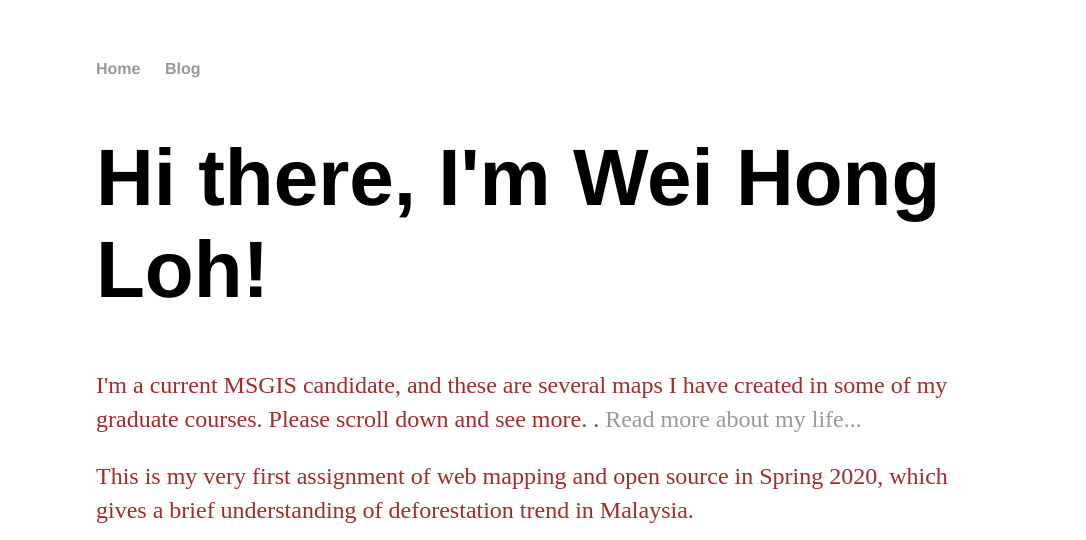
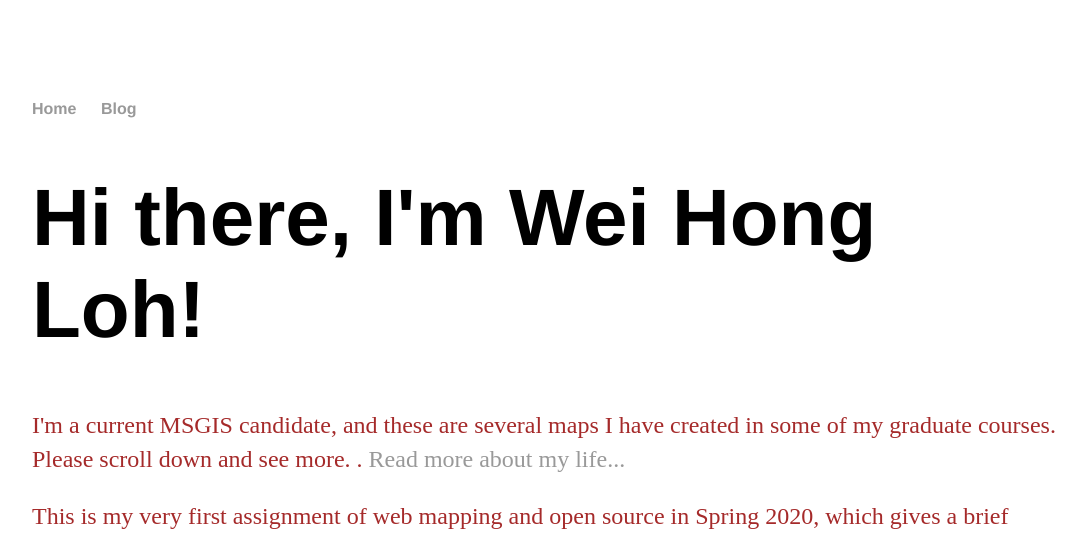
Before and after one commit to hongdeska/hongdeska.github.io, a Jekyll site: the page built from index.html, in a window 1280 px wide. Shown: the top 540 px of the page, without its empty margins (96-1182 px from the left). Built offline with Jekyll 4.4.1, drawn with Linux system fonts in a browser that asks for light colours; a script that is not in the unit is left out.

Commit message:
Update main.css

```diff
--- a/css/main.css
+++ b/css/main.css
@@ -1,6 +1,6 @@
 body {
-    margin: 60px auto;
-    width: 70%;
+    margin: 100px auto;
+    width: 80%;
 }
 nav ul, footer ul {
     font-family:'Helvetica', 'Arial', 'Sans-Serif';
@@ -30,8 +30,8 @@ p {
     color: #A52A2A;
 }
 footer {
-    border-top: 1px solid #d5d5d5;
-    font-size: .8em;
+    border-top: 1px solid #00FFFF;
+    font-size: 2em;
 }
 
 ul.posts {
```
